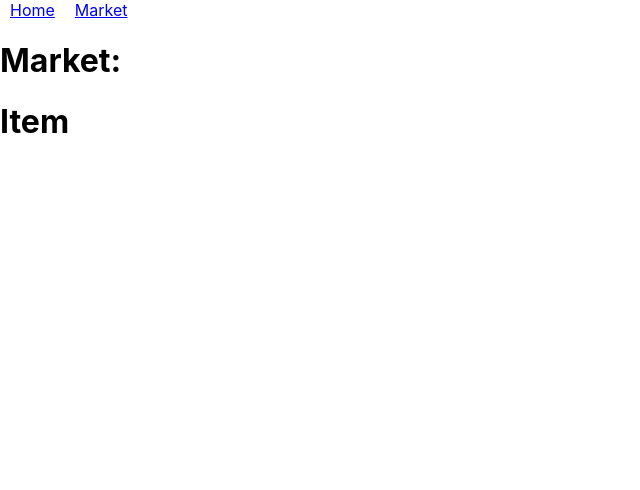
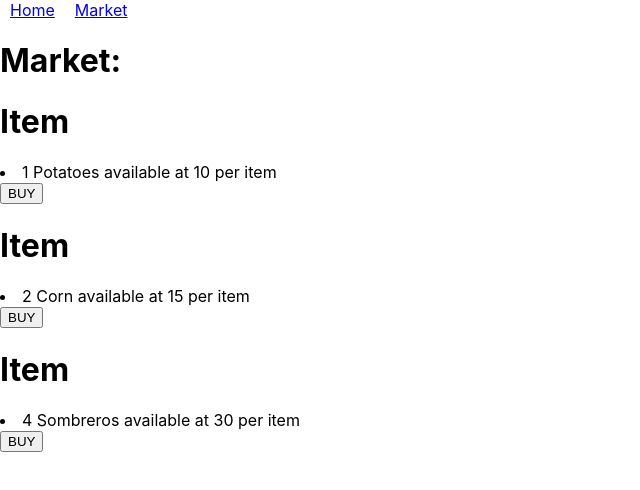
Before and after one commit to majdjb7/MobX-Agora, a React (Create React App) app: page /market in a window 1280 px wide. Shown: the top 490 px of the page, without its empty margins (0-640 px from the left). Built offline with nearby package versions, Linux system fonts and the light colour scheme.

Commit message:
store connected to components - buyItem function complete

```diff
--- a/src/App.js
+++ b/src/App.js
@@ -1,22 +1,24 @@
-import React, {useState, useEffect} from 'react';
+import React, { Component } from 'react';
+import { observer } from 'mobx-react'
 import { BrowserRouter as Router, Routes, Route, Link } from 'react-router-dom';
 import './App.css';
 // import Favourites from './components/Favourites';
 import Home from './components/Home';
 import Market from './components/Market';
 import Navbar from './components/Navbar';
-function App() {
-
-
+class App extends Component {
+  render() {
     return (
       <Router>
         <Navbar />
           <Routes>
             <Route path="/" element={<Home />} />
-          <Route path="/market" element={<Market />} />
+            <Route path="/market" element={<Market store={this.props.store}/>} />
           </Routes>
       </Router>
     );
   }
 
-export default App;
+}
+
+export default observer(App);
--- a/src/components/Item.js
+++ b/src/components/Item.js
@@ -1,30 +1,23 @@
 import React, { Component } from 'react';
 import { observer } from 'mobx-react'
 import '../App.css'
-export default class Item extends Component {
-    checkItem = (e) => {
-    this.props.store.checkItem(e.target.value)
+class Item extends Component {
+
+  buyItem = () => {
+    this.props.store.buyItem(this.props.item.name)
   }
-  editItem = () => {
-    //your code here
-  }
-  deleteItem = () => {
-    //your code here
-  }
+
   render() {
     let item = this.props.item
+    console.log(item)
     return (
-        // <div className = {item.completed ? "crossed": null}>
-        //   <input
-        //     type="checkbox"
-        //     onClick = {this.checkItem}
-        //     value={item.name}
-        //   />
-        //   {item.name}
-        // </div>
         <div>
             <h1>Item</h1>
+            <li>{item.quantity} {item.name} available at {item.price} per item</li>
+            <button onClick={this.buyItem}>BUY</button>
         </div>
       )
   }
 }
+
+export default observer(Item)
--- a/src/components/Market.js
+++ b/src/components/Market.js
@@ -2,13 +2,16 @@ import React, { Component } from 'react'
 import Item from './Item'
 import { observer } from 'mobx-react'
 
-export default class Market extends Component {
+class Market extends Component {
     render() {
+        console.log(this.props.store)
         return (
             <div>
                 <h1>Market:</h1>
-                <Item />
+                {this.props.store.list.map(i => <Item item={i} store={this.props.store}/>)}
             </div>
         )
     }
 }
+
+export default observer(Market)
--- a/src/stores/Inventory.js
+++ b/src/stores/Inventory.js
@@ -28,7 +28,7 @@ export class Inventory {
     buyItem = (name) => {
         let item = this.list.find(i => i.name === name)
         item.quantity -= 1
-        let itemIndex = this.list.indexOf(item.name) //indexOf(item)
+        let itemIndex = this.list.indexOf(item) //indexOf(item)
         if(item.quantity == 0) {
             this.list.splice(itemIndex, 1)
         }
--- a/src/stores/Item.js
+++ b/src/stores/Item.js
@@ -2,10 +2,10 @@ import { observable, makeObservable } from 'mobx'
 
 export class Item {
 
-    constructor(name, price, quantity) {
+    constructor(name, price=0, quantity=1) {
         this.name = name
-        this.price = 0
-        this.quantity = 1
+        this.price = price
+        this.quantity = quantity
 
         makeObservable(this, {
             name: observable,
```
Lines whose indentation alone changed are shown as unchanged.
